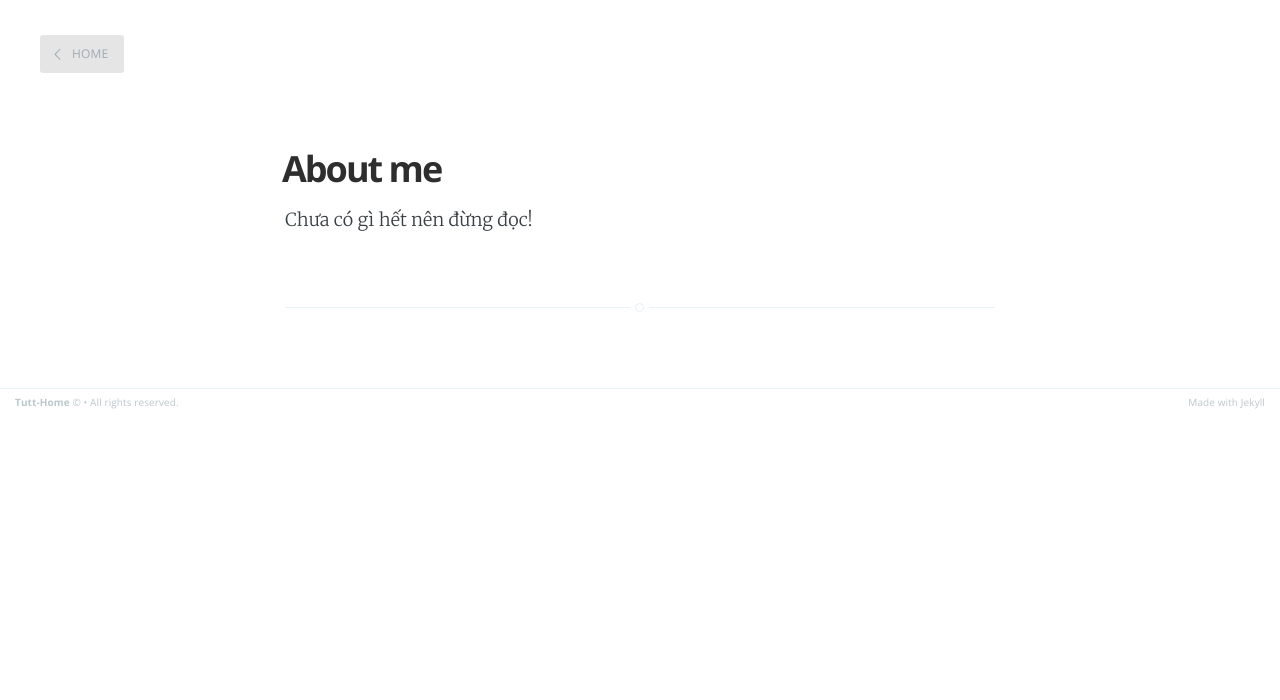
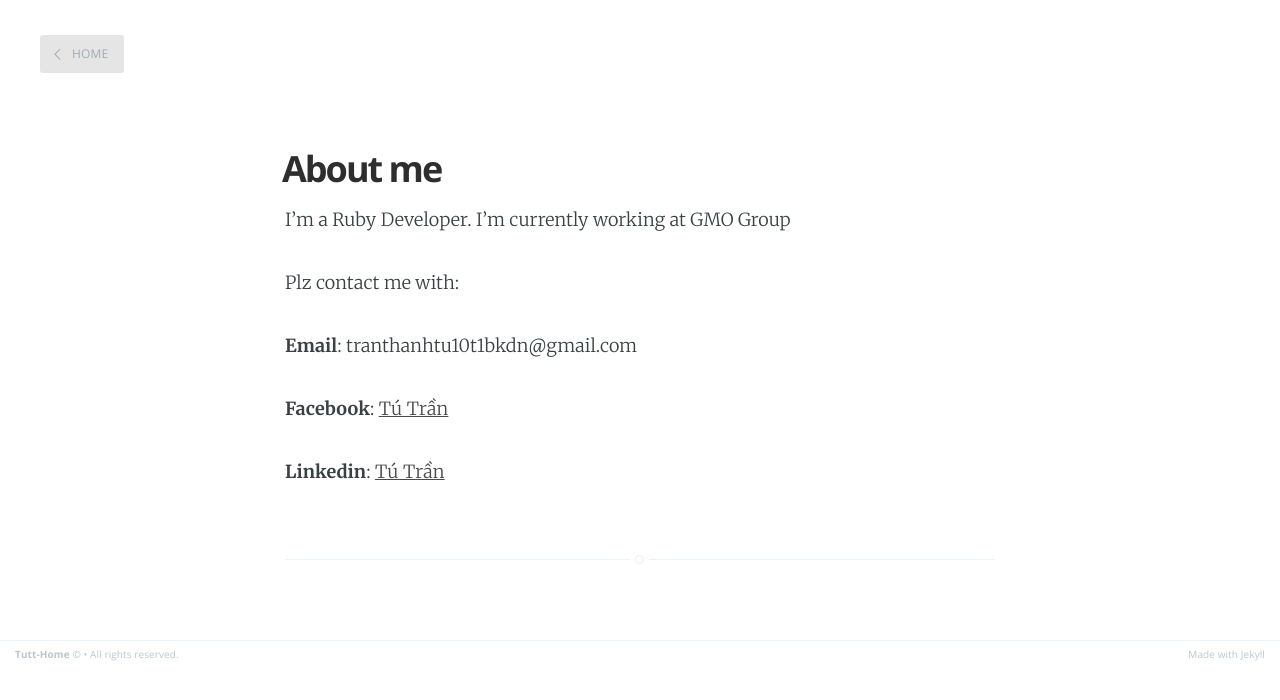
Before and after one commit to trnthanhtu/trnthanhtu.github.io, a Jekyll site: the page built from about.md, in a window 1280 px wide. Shown: the top 700 px of the page. Built offline with Jekyll 4.4.1, drawn with Linux system fonts in a browser that asks for light colours.

Commit message:
Update personal details

```diff
--- a/about.md
+++ b/about.md
@@ -3,4 +3,12 @@ layout: page
 title: About me
 ---
 
-Chưa có gì hết nên đừng đọc!
+I'm a Ruby Developer. I'm currently working at GMO Group
+
+Plz contact me with:
+
+**Email**: tranthanhtu10t1bkdn@gmail.com
+
+**Facebook**: <a href="https://www.facebook.com/profile.php?id=100005743965983"> Tú Trần </a>
+
+**Linkedin**: <a href="https://www.linkedin.com/in/trần-thanh-tú-4a6211101/"> Tú Trần </a>
--- a/index.html
+++ b/index.html
@@ -1,7 +1,7 @@
 ---
 layout: default
 title: Home
-cover: 'https://www.facebook.com/photo.php?fbid=506271536240974&set=a.460647707470024.1073741827.100005743965983&type=3&theater'
+cover: '/assets/images/background.jpg'
 about: 'about.html'
 ---
 
```
Also changed, not shown: assets/images/background.jpg (added), 1 other file.
